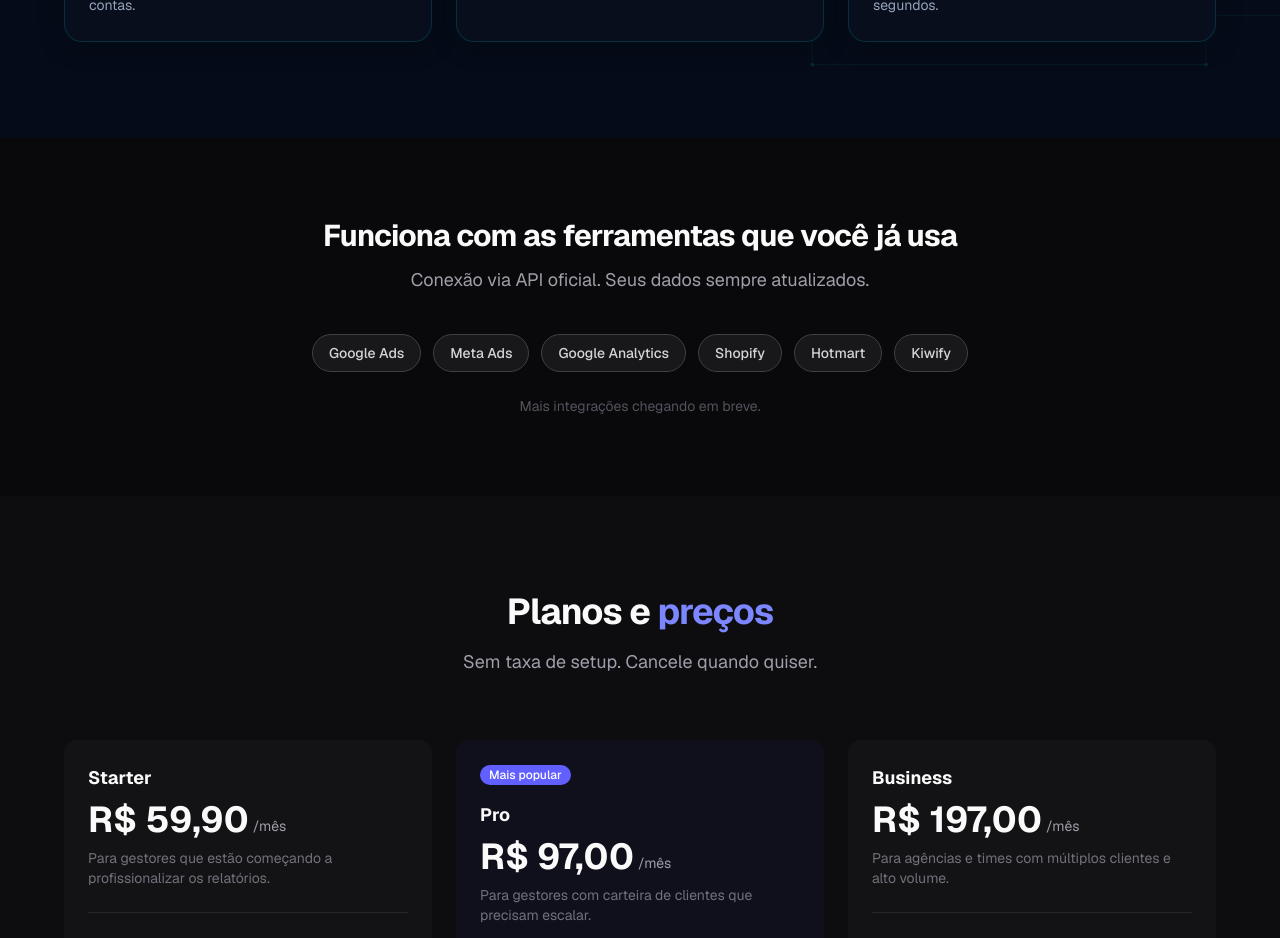
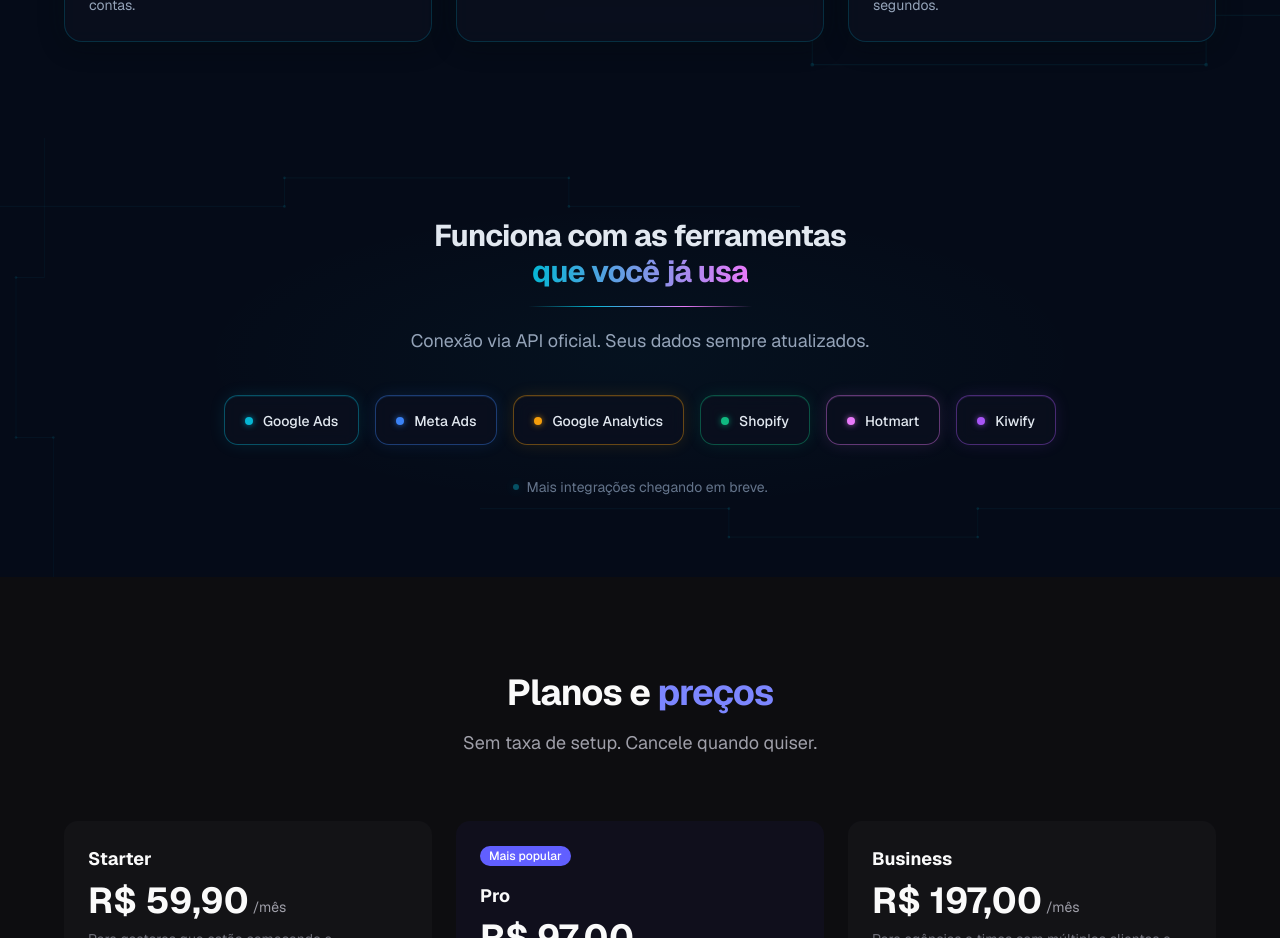
Before and after one commit to LuSan1986/projeto_getdashia, a Next.js app: page / in a window 1280 px wide. Shown: the part 3080-4018 px from the top of the page. Built offline with nearby package versions, Linux system fonts and the light colour scheme.

Commit message:
feat(integracoes): redesign cyberpunk com badges neon coloridos

```diff
--- a/src/components/landing/prova-social.tsx
+++ b/src/components/landing/prova-social.tsx
@@ -1,38 +1,194 @@
-import { Badge } from "@/components/ui/badge";
+interface Plataforma {
+  nome: string;
+  cor: string;
+  glowFull: string;
+  glowSoft: string;
+  borderColor: string;
+}
 
-const plataformas = [
-  "Google Ads",
-  "Meta Ads",
-  "Google Analytics",
-  "Shopify",
-  "Hotmart",
-  "Kiwify",
+const plataformas: Plataforma[] = [
+  {
+    nome: "Google Ads",
+    cor: "#06B6D4",
+    glowFull: "rgba(6,182,212,0.70)",
+    glowSoft: "rgba(6,182,212,0.12)",
+    borderColor: "rgba(6,182,212,0.40)",
+  },
+  {
+    nome: "Meta Ads",
+    cor: "#3B82F6",
+    glowFull: "rgba(59,130,246,0.70)",
+    glowSoft: "rgba(59,130,246,0.12)",
+    borderColor: "rgba(59,130,246,0.40)",
+  },
+  {
+    nome: "Google Analytics",
+    cor: "#F59E0B",
+    glowFull: "rgba(245,158,11,0.70)",
+    glowSoft: "rgba(245,158,11,0.12)",
+    borderColor: "rgba(245,158,11,0.40)",
+  },
+  {
+    nome: "Shopify",
+    cor: "#10B981",
+    glowFull: "rgba(16,185,129,0.70)",
+    glowSoft: "rgba(16,185,129,0.12)",
+    borderColor: "rgba(16,185,129,0.40)",
+  },
+  {
+    nome: "Hotmart",
+    cor: "#E879F9",
+    glowFull: "rgba(232,121,249,0.70)",
+    glowSoft: "rgba(232,121,249,0.12)",
+    borderColor: "rgba(232,121,249,0.40)",
+  },
+  {
+    nome: "Kiwify",
+    cor: "#A855F7",
+    glowFull: "rgba(168,85,247,0.70)",
+    glowSoft: "rgba(168,85,247,0.12)",
+    borderColor: "rgba(168,85,247,0.40)",
+  },
 ];
 
 export default function ProvaSocial() {
   return (
-    <section className="bg-zinc-950 px-4 py-20">
-      <div className="mx-auto max-w-6xl text-center">
-        <h2 className="text-2xl font-bold tracking-tight text-zinc-50 sm:text-3xl">
-          Funciona com as ferramentas que você já usa
+    <section
+      className="relative px-4 py-20 overflow-hidden"
+      style={{ background: "#050B18" }}
+    >
+      <style>{`
+        @keyframes dot-pulse {
+          0%, 100% { opacity: 1; box-shadow: 0 0 4px rgba(6,182,212,0.8); }
+          50%       { opacity: 0.4; box-shadow: 0 0 10px rgba(6,182,212,0.4); }
+        }
+        .integ-badge {
+          background: rgba(10,15,30,0.80);
+          backdrop-filter: blur(8px);
+          transition: border-color 0.3s ease, box-shadow 0.3s ease, transform 0.3s ease;
+        }
+        .integ-badge:hover {
+          transform: translateY(-3px);
+        }
+      `}</style>
+
+      {/* ── Traços PCB sutis ── */}
+      <div aria-hidden className="pointer-events-none absolute inset-0" style={{ zIndex: 0 }}>
+        <svg
+          width="100%" height="100%"
+          viewBox="0 0 1440 500"
+          preserveAspectRatio="xMidYMid slice"
+          xmlns="http://www.w3.org/2000/svg"
+        >
+          {/* Traço 1 — horizontal topo */}
+          <path d="M 0 80 H 320 V 48 H 640 V 80 H 900"
+                stroke="rgba(6,182,212,0.07)" strokeWidth="1" fill="none"/>
+          <circle cx="320" cy="80" r="1.5" fill="rgba(6,182,212,0.14)"/>
+          <circle cx="320" cy="48" r="1.5" fill="rgba(6,182,212,0.14)"/>
+          <circle cx="640" cy="48" r="1.5" fill="rgba(6,182,212,0.14)"/>
+          <circle cx="640" cy="80" r="1.5" fill="rgba(6,182,212,0.14)"/>
+
+          {/* Traço 2 — horizontal inferior */}
+          <path d="M 540 420 H 820 V 452 H 1100 V 420 H 1440"
+                stroke="rgba(6,182,212,0.07)" strokeWidth="1" fill="none"/>
+          <circle cx="820"  cy="420" r="1.5" fill="rgba(6,182,212,0.14)"/>
+          <circle cx="820"  cy="452" r="1.5" fill="rgba(6,182,212,0.14)"/>
+          <circle cx="1100" cy="452" r="1.5" fill="rgba(6,182,212,0.14)"/>
+          <circle cx="1100" cy="420" r="1.5" fill="rgba(6,182,212,0.14)"/>
+
+          {/* Traço 3 — lateral esquerda */}
+          <path d="M 50 0 V 160 H 18 V 340 H 60 V 500"
+                stroke="rgba(6,182,212,0.06)" strokeWidth="1" fill="none"/>
+          <circle cx="18" cy="160" r="1.5" fill="rgba(6,182,212,0.12)"/>
+          <circle cx="18" cy="340" r="1.5" fill="rgba(6,182,212,0.12)"/>
+          <circle cx="60" cy="340" r="1.5" fill="rgba(6,182,212,0.12)"/>
+        </svg>
+      </div>
+
+      {/* Glow central suave */}
+      <div
+        aria-hidden
+        className="pointer-events-none absolute inset-0"
+        style={{
+          background:
+            "radial-gradient(ellipse 50% 50% at 50% 50%, rgba(6,182,212,0.04) 0%, transparent 70%)",
+          zIndex: 0,
+        }}
+      />
+
+      <div className="relative z-10 mx-auto max-w-5xl text-center">
+        {/* ── Título ── */}
+        <h2
+          className="text-2xl font-bold tracking-tight sm:text-3xl"
+          style={{ color: "#E2E8F0" }}
+        >
+          Funciona com as ferramentas{" "}
+          <br className="hidden sm:block" />
+          <span
+            style={{
+              background: "linear-gradient(90deg, #06B6D4 0%, #E879F9 100%)",
+              WebkitBackgroundClip: "text",
+              WebkitTextFillColor: "transparent",
+              backgroundClip: "text",
+            }}
+          >
+            que você já usa
+          </span>
         </h2>
-        <p className="mt-3 text-lg text-zinc-400">
+
+        {/* Linha decorativa */}
+        <div
+          className="mx-auto mt-4 h-px w-56"
+          style={{
+            background:
+              "linear-gradient(90deg, transparent 0%, #06B6D4 30%, #E879F9 70%, transparent 100%)",
+          }}
+        />
+
+        <p className="mt-5 text-lg" style={{ color: "#94A3B8" }}>
           Conexão via API oficial. Seus dados sempre atualizados.
         </p>
 
-        <div className="mt-10 flex flex-wrap items-center justify-center gap-3">
-          {plataformas.map((nome) => (
-            <Badge
+        {/* ── Badges das plataformas ── */}
+        <div className="mt-10 flex flex-wrap items-center justify-center gap-4">
+          {plataformas.map(({ nome, cor, glowFull, glowSoft, borderColor }) => (
+            <div
               key={nome}
-              variant="outline"
-              className="h-auto rounded-full border-zinc-700 bg-zinc-900 px-4 py-2 text-sm text-zinc-300"
+              className="integ-badge rounded-xl px-5 py-3"
+              style={{
+                border: `1px solid ${borderColor}`,
+                boxShadow: `0 0 16px ${glowSoft}, inset 0 1px 0 ${glowSoft}`,
+              }}
             >
-              {nome}
-            </Badge>
+              {/* Dot colorido + nome */}
+              <span className="inline-flex items-center gap-2.5">
+                <span
+                  className="inline-block w-2 h-2 rounded-full flex-shrink-0"
+                  style={{
+                    background: cor,
+                    boxShadow: `0 0 6px ${glowFull}`,
+                  }}
+                />
+                <span
+                  className="text-sm font-medium"
+                  style={{ color: "#E2E8F0" }}
+                >
+                  {nome}
+                </span>
+              </span>
+            </div>
           ))}
         </div>
 
-        <p className="mt-6 text-sm text-zinc-600">
+        {/* ── Rodapé — mais integrações ── */}
+        <p
+          className="mt-8 inline-flex items-center gap-2 text-sm"
+          style={{ color: "#64748B" }}
+        >
+          <span
+            className="inline-block w-1.5 h-1.5 rounded-full flex-shrink-0"
+            style={{ background: "#06B6D4", animation: "dot-pulse 2s ease-in-out infinite" }}
+          />
           Mais integrações chegando em breve.
         </p>
       </div>
```
